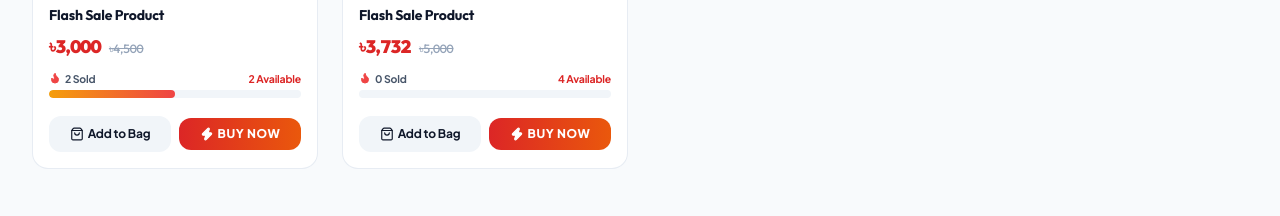
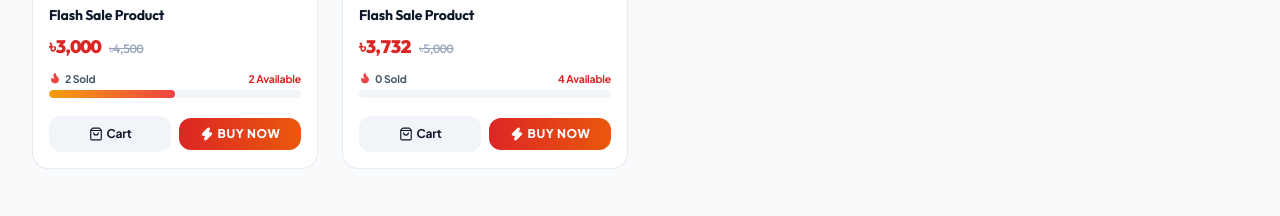
Before and after one commit to YousufMax/toto-elite-mart, a Next.js app: page / in a window 1280 px wide. Shown: the part 1200-1416 px from the top of the page. Built offline with nearby package versions, Linux system fonts and the light colour scheme; no server answers; the database is empty.

Commit message:
fix(ui): use concise Cart text on desktop cards to prevent truncation

```diff
--- a/src/components/storefront/FlashSaleSection.tsx
+++ b/src/components/storefront/FlashSaleSection.tsx
@@ -380,12 +380,12 @@ export default function FlashSaleSection() {
                     type="button"
                     disabled={isSoldOut}
                     onClick={handleAddToCart}
-                    aria-label={isSoldOut ? 'Sold Out' : 'Add to Bag'}
-                    title={isSoldOut ? 'Sold Out' : 'Add to Bag'}
+                    aria-label={isSoldOut ? 'Sold Out' : 'Cart'}
+                    title={isSoldOut ? 'Sold Out' : 'Cart'}
                     className="w-9 h-9 sm:w-full py-2 px-2 sm:px-3 bg-slate-100 hover:bg-slate-200 text-slate-900 text-xs font-bold rounded-xl transition active:scale-95 disabled:opacity-40 disabled:pointer-events-none flex items-center justify-center gap-1 shrink-0 sm:shrink"
                   >
                     <ShoppingBag className="w-4 h-4 sm:w-3.5 sm:h-3.5 shrink-0" />
-                    <span className="hidden sm:inline truncate">Add to Bag</span>
+                    <span className="hidden sm:inline whitespace-nowrap">{isSoldOut ? 'Sold Out' : 'Cart'}</span>
                   </button>
 
                   <button
--- a/src/components/storefront/ProductCard.tsx
+++ b/src/components/storefront/ProductCard.tsx
@@ -421,16 +421,16 @@ export default function ProductCard({ product }: ProductCardProps) {
             <button
               onClick={handleAddToCart}
               disabled={isOutOfStock}
-              aria-label={isOutOfStock ? 'Out of Stock' : 'Add to Cart'}
-              title={isOutOfStock ? 'Out of Stock' : 'Add to Cart'}
-              className={`py-2 sm:py-2.5 px-2.5 sm:px-3 rounded-xl font-bold text-[11px] sm:text-xs flex items-center justify-center gap-1.5 transition-all duration-200 active:scale-95 border shrink-0 sm:shrink w-9 h-9 sm:w-auto sm:h-auto ${
+              aria-label={isOutOfStock ? 'Out of Stock' : 'Cart'}
+              title={isOutOfStock ? 'Out of Stock' : 'Cart'}
+              className={`py-2 sm:py-2.5 px-2.5 sm:px-3 rounded-xl font-bold text-[11px] sm:text-xs flex items-center justify-center gap-1 sm:gap-1.5 transition-all duration-200 active:scale-95 border shrink-0 sm:shrink w-9 h-9 sm:w-auto sm:h-auto ${
                 isOutOfStock
                   ? 'bg-slate-100 border-slate-200 text-slate-400 cursor-not-allowed'
                   : 'bg-white hover:bg-slate-100 border-slate-300/80 text-slate-800 shadow-2xs hover:shadow-xs'
               }`}
             >
               <ShoppingBag className="w-4 h-4 sm:w-3.5 sm:h-3.5 text-slate-700 shrink-0" />
-              <span className="hidden sm:inline truncate">{isOutOfStock ? 'Sold Out' : 'Add to Cart'}</span>
+              <span className="hidden sm:inline whitespace-nowrap">{isOutOfStock ? 'Sold Out' : 'Cart'}</span>
             </button>
           )}
 
```
